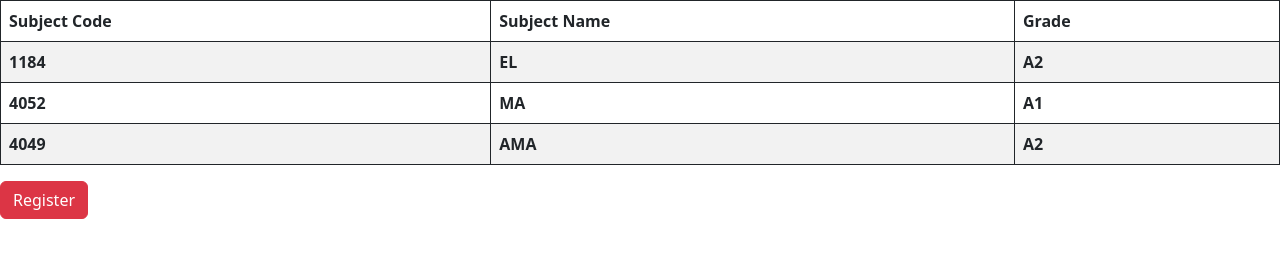
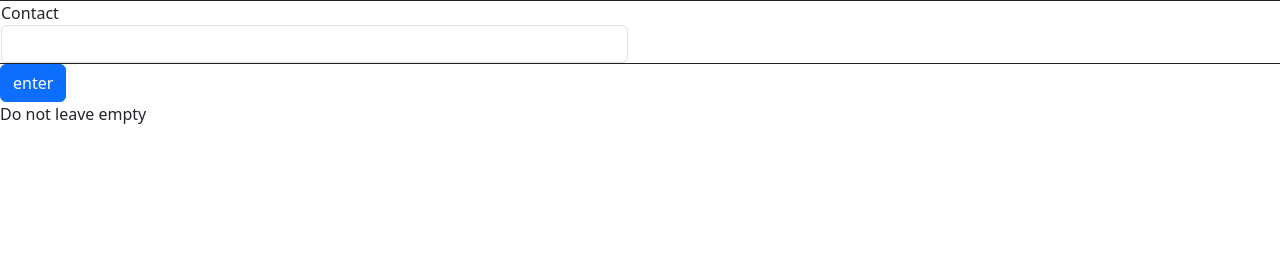
Before and after one commit to glee1822/-g-WebThinker1---Student-s-Copy, a plain HTML site: page practice.html in a window 1280 px wide. Drawn offline with Linux system fonts and the light colour scheme.

Commit message:
Co-authored-by: Computhink-Alfred <Computhink-Alfred@users.noreply.github.com>

```diff
--- a/practice.html
+++ b/practice.html
@@ -1,40 +1,68 @@
 <!DOCTYPE html>
 <html lang="en-SG">
-  <head>
-    <link href="script/bootstrap.css" rel="stylesheet">
-  	<meta charset="utf-8"/>
 
-    <meta name="viewport" content="width=device-width"/>
-    <link href="/script/practice.css" rel="stylesheet" />
+<head>
+  <link href="script/bootstrap.css" rel="stylesheet">
+  <meta charset="utf-8" />
+
+  <meta name="viewport" content="width=device-width" />
+  <link href="/script/practice.css" rel="stylesheet" />
+
+<body>
+  <div class="row border border-dark">
+    <div class="col-6">
+      <form>
+        <label for="contactnumber">Contact</label>
+        <input type="name" class="form-control" id="name" name="firstname">
+      </form>
+
+    </div>
+    <!-- <div class="col-6">
+      <form>
+        <label for="contactnumber">Contact</label>
+        <input type="name" class="form-control" id="contactnumber" name="contact">
+      </form>
+
+    </div> -->
+  </div>
+
+     <button type="button" class="btn btn-primary" onclick="validation">enter</button>
+     <div id="contactNumValidation" class=""d-none textdanger>
+      <p> Do not leave empty </p>
+     </div>
+
+    <script>
+      let validate = () => {
+      let num = document.getElementById('name')
+      if (num.value.length != 0){
+        num.classlist="form-control"
+        document.getElementById("contactNumValidation").classlist = "d-none text-danger";
+      } else {
+        num.classlist = "form-control is-invalid";
+        document.getElementById("contactNumValidation").classlist = "text-danger";
+      }
+    }
+
+
+    </script>
+</body>
 
 
 
-    <table class="border border-dark table table-striped table-bordered table-hover">
-      <thead>
-        <tr>
-          <th>Subject Code </th>
-          <th>Subject Name</th>
-          <th>Grade </th>
-        </tr>
-      </thead>
-      <tbody>
-        <tr >
-          <th>1184</th>
-          <th>EL</th>
-          <th>A2</th>
-        </tr>
-        <tr>
-          <th>4052</th>
-          <th>MA</th>
-          <th>A1</th>
-        </tr>
-        <tr>
-          <th>4049</th>
-          <th>AMA</th>
-          <th>A2</th>
-        </tr>
-      </tbody>
-    </table>
-    <button type="button" class="btn btn-danger">Register</button>
-  </body>
+
+
+  <!--
+    <script>
+      let a = 9
+      if (a%2==0){
+        console.log("num is even")
+      }
+      if (a%2==1){
+        console.log("num is odd")
+      }
+      // console.log("hi");
+      // console.warn("hi");
+      // console.("hi");
+    </script>
+     -->
 </html>
```
